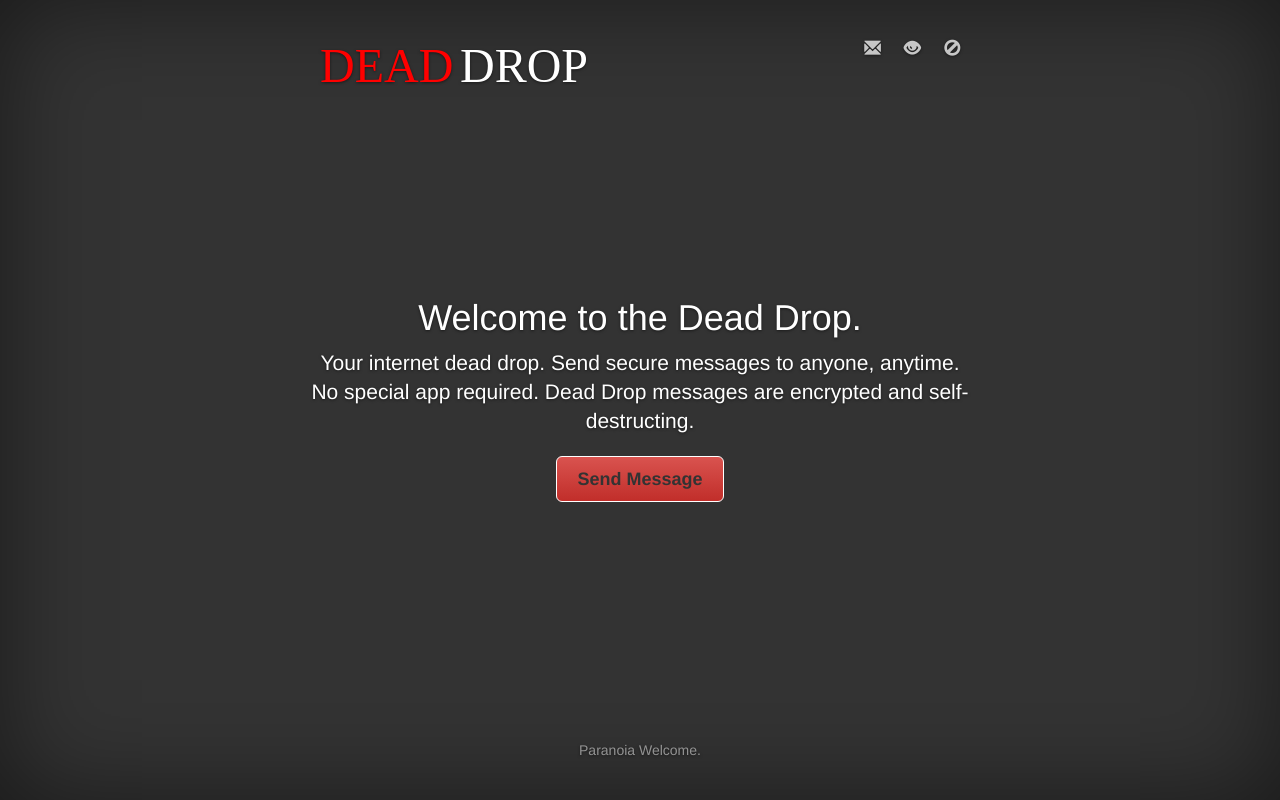
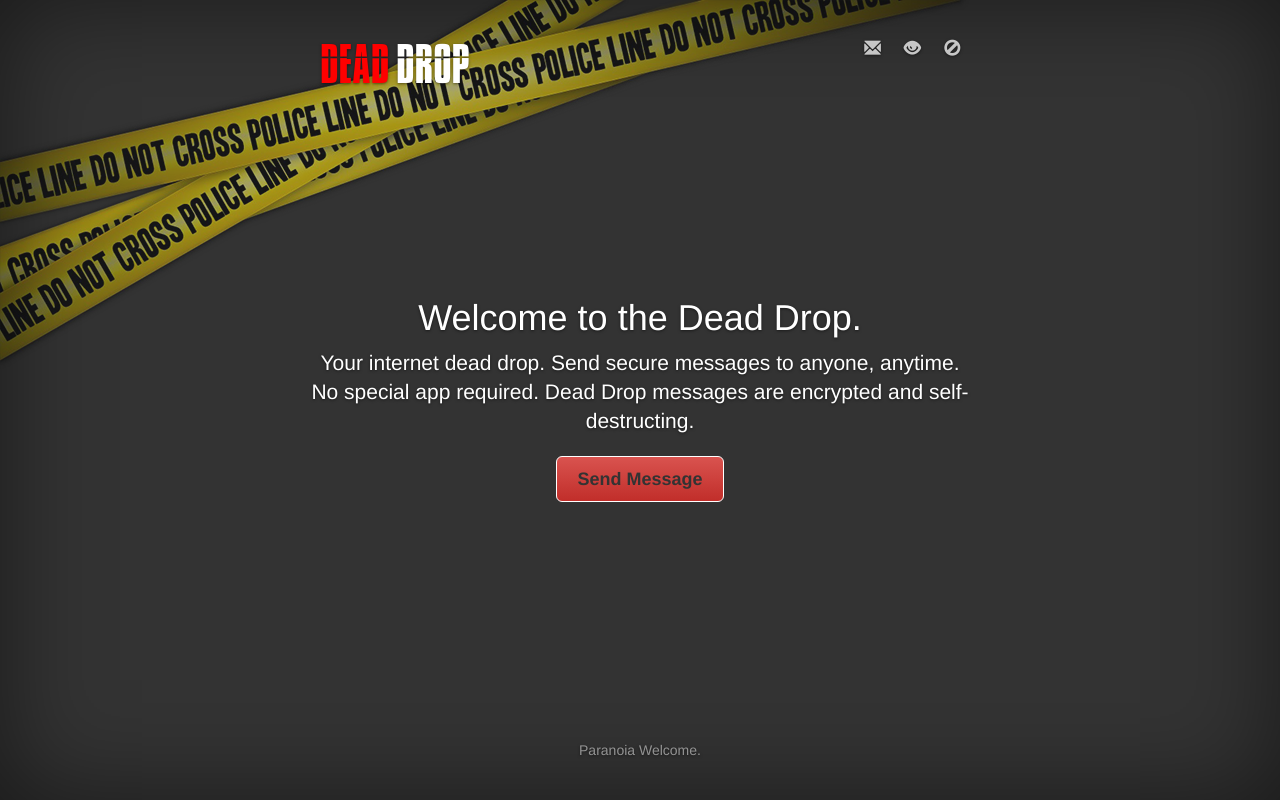
Before and after one commit to pbdeuchler/deaddrop, a Django app: template deaddrop/templates/base.html in a window 1280 px wide. Run offline with Django 3.2, Linux system fonts and the light colour scheme; the template is opened without the code that fills it, so the values that code supplies are empty; some libraries are stand-ins or nearby versions.

Commit message:
background image and font

```diff
--- a/deaddrop/assets/css/cover.css
+++ b/deaddrop/assets/css/cover.css
@@ -2,13 +2,13 @@
  * Globals
  */
 @font-face {
-    font-family: 'impossible_-_0regular';
-    src: url('impos0-webfont.eot');
-    src: url('impos0-webfont.eot?#iefix') format('embedded-opentype'),
-         url('impos0-webfont.woff2') format('woff2'),
-         url('impos0-webfont.woff') format('woff'),
-         url('impos0-webfont.ttf') format('truetype'),
-         url('impos0-webfont.svg#impossible_-_0regular') format('svg');
+    font-family: 'impossible';
+    src: url('/static/fonts/impos0-webfont.eot');
+    src: url('/static/fonts/impos0-webfont.eot?#iefix') format('embedded-opentype'),
+         url('/static/fonts/impos0-webfont.woff2') format('woff2'),
+         url('/static/fonts/impos0-webfont.woff') format('woff'),
+         url('/static/fonts/impos0-webfont.ttf') format('truetype'),
+         url('/static/fonts/impos0-webfont.svg#impossible_-_0regular') format('svg');
     font-weight: normal;
     font-style: normal;
 
@@ -45,6 +45,7 @@ body {
   color: #fff;
   text-align: center;
   text-shadow: 0 1px 3px rgba(0,0,0,.5);
+  background:url('/static/img/tape.png') top left no-repeat;
 }
 
 /* Extra markup and styles for table-esque vertical and horizontal centering */
```
Also changed, not shown: deaddrop/assets/img/tape.png (added).
